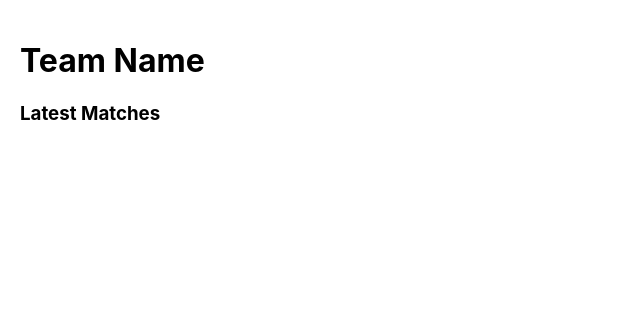
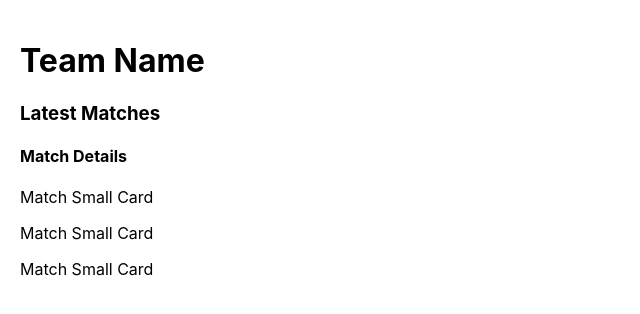
Before and after one commit to dominikhustava/ipl-dashboard, a React (Create React App) app in the folder ipl-dashboard/src/frontend/: page / in a window 1280 px wide. Shown: the top 314 px of the page, without its empty margins (0-640 px from the left). Built offline with nearby package versions, Linux system fonts and the light colour scheme; no server answers.

Commit message:
new components for match cards, useEffect with fetch api to call our ipl-dash rest api

```diff
--- /dev/null
+++ b/ipl-dashboard/src/frontend/src/components/MatchDetailCard.js
@@ -0,0 +1,10 @@
+import { React } from 'react'
+
+export const MatchDetailCard = () => {
+  return (
+    <div className="MatchDetailCard">
+        <h3>Latest Matches</h3>
+        <h4>Match Details</h4>
+    </div>
+  );
+}
--- /dev/null
+++ b/ipl-dashboard/src/frontend/src/components/MatchSmallCard.js
@@ -0,0 +1,9 @@
+import { React } from 'react'
+
+export const MatchSmallCard = () => {
+  return (
+    <div className="MatchSmallCard">
+      <p>Match Small Card</p>
+    </div>
+  );
+}
--- a/ipl-dashboard/src/frontend/src/pages/TeamPage.js
+++ b/ipl-dashboard/src/frontend/src/pages/TeamPage.js
@@ -1,10 +1,27 @@
-import { React } from 'react'
+import { React, useEffect } from 'react'
+import { MatchDetailCard } from '../components/MatchDetailCard'
+import { MatchSmallCard } from '../components/MatchSmallCard'
 
 export const TeamPage = () => {
+
+  useEffect(
+    () => {
+        const fetchMatches = async () => {
+            const response = await fetch('http://localhost:8080/team/Kings%20XI%20Punjab');
+            const data = await response.json();
+            console.log(data);
+        };
+        fetchMatches();
+    }
+  );
+
   return (
     <div className="TeamPage">
       <h1>Team Name</h1>
-      <h3>Latest Matches</h3>
+      <MatchDetailCard />
+      <MatchSmallCard />
+      <MatchSmallCard />
+      <MatchSmallCard />
     </div>
   );
 }
```
Also changed, not shown: 1 other file (tests, documents, lock files or other folders).
